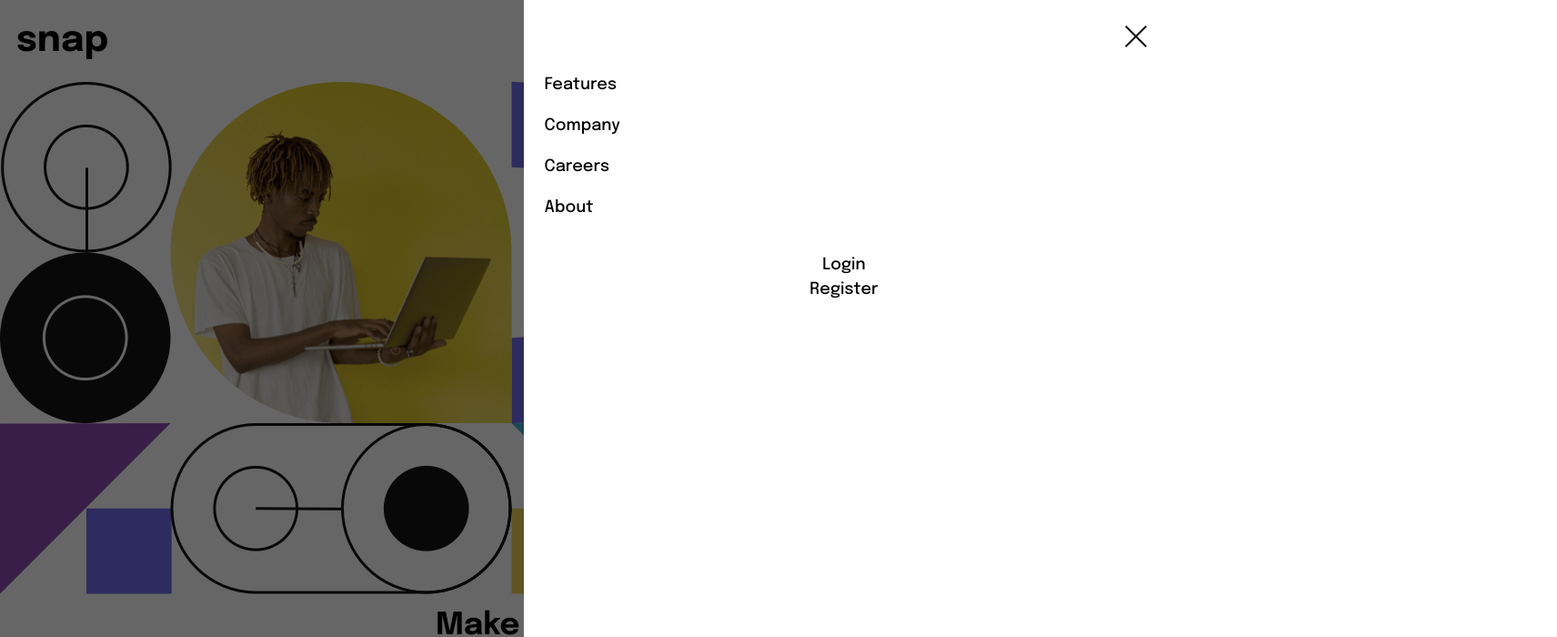
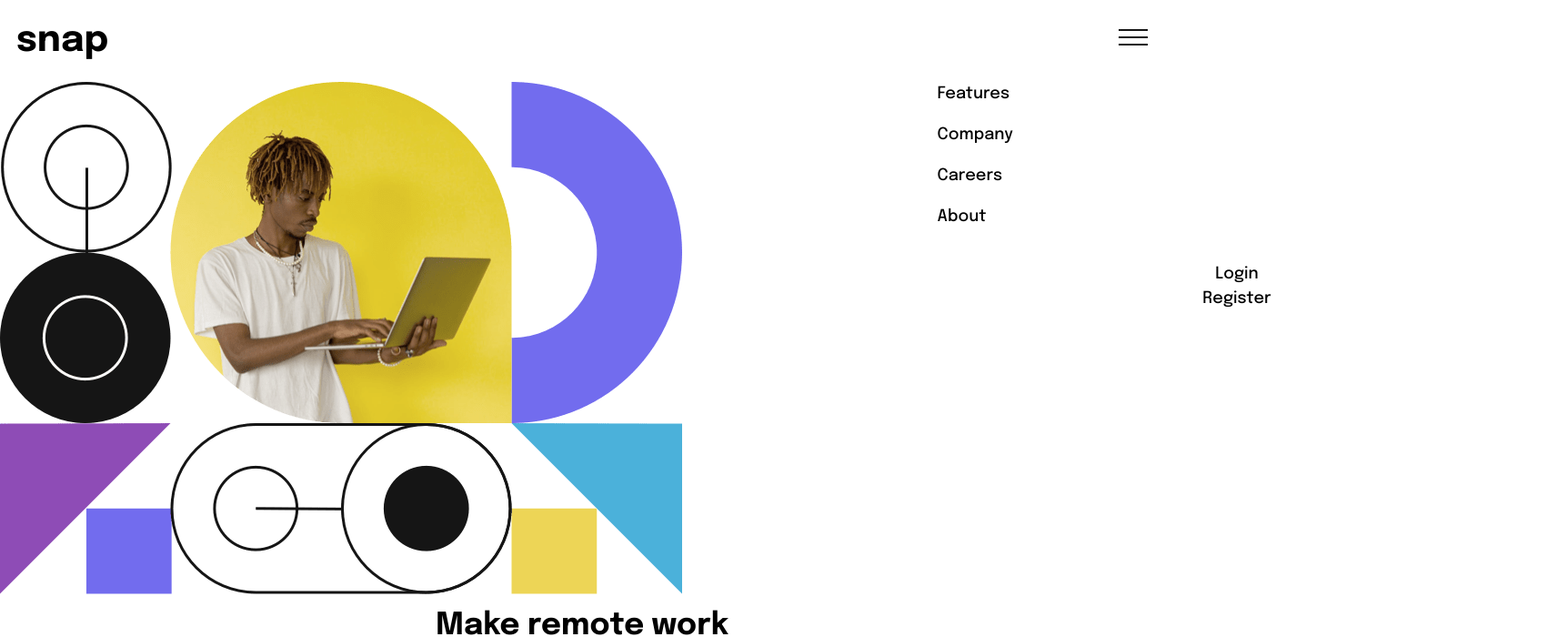
Before and after one commit to Sherlockzen/intro-section-frontendmentor, a React (Vite) app: page / in a window 1280 px wide. Shown: the top 700 px of the page at 91% size, 1712 px wide, since content can reach past the window. Built offline with nearby package versions, Linux system fonts and the light colour scheme.

Commit message:
Feat: add menu transaction

```diff
--- a/src/App.tsx
+++ b/src/App.tsx
@@ -6,10 +6,12 @@ import audiphile from './images/client-audiophile.svg'
 import databiz from './images/client-databiz.svg'
 import maker from './images/client-maker.svg'
 import meet from './images/client-meet.svg'
+import arrowUp from './images/icon-arrow-up.svg'
+import arrowDown from './images/icon-arrow-down.svg'
 
 function App() {
   const [isOpen, setIsOpen] = useState(false);
-  const [hidden, setHidden] = useState('')
+  const [arrow, setArrow] = useState(false);
 
   const menuClick = () => {
     setIsOpen(!isOpen);
@@ -17,53 +19,65 @@ function App() {
 
   return (
     <>
-    <div className=' font-Epilogue w-screen h-screen '>
-      <header className=' p-4 flex justify-between items-center h-20'>
-        <span className=' font-bold text-4xl'>snap</span>
-        <div onClick={menuClick} className='menu-button'>
-          {
-            isOpen ? <img src={menuClose} alt='close menu icon' /> : <img src={menuOpen} alt='open menu icon' />
+      <div className=" font-Epilogue w-full h-screen">
+        <header className=" p-4 flex justify-between items-center h-20">
+          <span className=" font-bold text-4xl">snap</span>
+          <div>
+            <button className=" relative z-50" onClick={menuClick}>
+              <img src={isOpen ? menuClose : menuOpen} alt="close menu icon" />
+            </button>
+            <div
+              className={
+                " bg-white w-[55%] flex flex-col absolute z-30 bottom-0 h-screen ease-out" +
+                (isOpen
+                  ? " right-0 transation delay-150 duration-200"
+                  : " -right-96 transation delay-150 duration-700")
               }
-        </div>
-        <div className=' flex absolute z-50 right-0 bottom-0 h-screen w-screen'>
-          <div className=' bg-black w-[45%] bg-opacity-60'></div>
-          <div className=' flex flex-col absolute z-50 right-0 bottom-0 w-[55%] h-screen bg-white'>
-            <div className=' flex justify-end px-4'>
-              <img className=' my-6' src={menuClose} alt='close menu icon' />
-            </div>
-            <div className=' flex flex-col gap-4 px-5 backdrop-opacity-0'>
-              <div className=' backdrop-opacity-80'>Features</div>
+            >
+              <div className=" mt-20 flex flex-col gap-4 px-5 backdrop-opacity-0">
+                <details >
+                  <summary className=' list-none'>Features</summary>
+                  <div>algo aparece</div>
+                </details>
                 <div>Company</div>
                 <div>Careers</div>
                 <div>About</div>
               </div>
-            <div className=' flex flex-col mt-8'>
+              <div className=" flex flex-col mt-8">
                 <button>Login</button>
                 <button>Register</button>
               </div>
             </div>
+            <div
+              className={
+                " bg-black absolute z-20 top-0 left-0 w-screen h-screen bg-opacity-30" +
+                (isOpen
+                  ? " right-0 opacity-100 delay-150 duration-200"
+                  : " -right-96 opacity-0 delay-150 duration-700")
+              }
+            ></div>
           </div>
         </header>
-      <img src={heroMobile} alt='a man holding a laptop' />
-      <div className=' text-center p-3 flex flex-col gap-6'>
-        <h1 className=' text-3xl font-bold'>
-          Make remote work
-        </h1>
-        <p className=' text-MediumGray text-sm leading-normal'>
-          Get your team in sync, no matter your location. Stramline processes, create team
-          rituals, and watch productivity soar.
+        <img src={heroMobile} alt="a man holding a laptop" />
+        <div className=" text-center p-3 flex flex-col gap-6">
+          <h1 className=" text-3xl font-bold">Make remote work</h1>
+          <p className=" text-MediumGray text-sm leading-normal">
+            Get your team in sync, no matter your location. Stramline processes,
+            create team rituals, and watch productivity soar.
           </p>
-        <button className=' bg-AlmostBlack text-AlmostWhite w-32 py-3 font-bold self-center rounded-xl'>Learn more</button>
+          <button className=" bg-AlmostBlack text-AlmostWhite w-32 py-3 font-bold self-center rounded-xl">
+            Learn more
+          </button>
         </div>
-      <div className=' flex gap-6 w-[360px] px-4 flex-wrap justify-center items-center mt-8'>
-        <img className=' h-3' src={databiz} />
-        <img className=' h-4' src={audiphile} />
-        <img className=' h-3' src={meet} />
-        <img className=' h-4' src={maker} />
+        <div className=" flex gap-6 w-[360px] px-4 flex-wrap justify-center items-center mt-8">
+          <img className=" h-3" src={databiz} />
+          <img className=" h-4" src={audiphile} />
+          <img className=" h-3" src={meet} />
+          <img className=" h-4" src={maker} />
         </div>
       </div>
     </>
-  )
+  );
 }
 
 export default App
```
Lines whose indentation alone changed are shown as unchanged.
